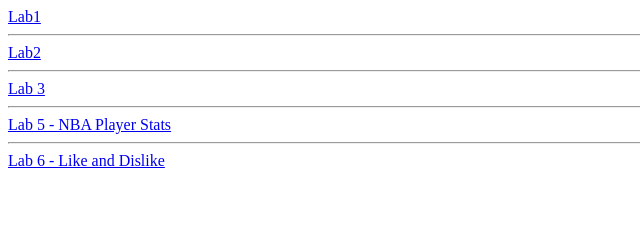
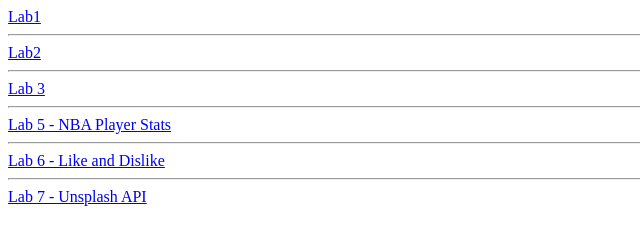
Before and after one commit to lama2005223-hash/cpit-405-lab-1, a plain HTML site: page Labs.html in a window 1280 px wide. Shown: the whole page, without its empty margins (0-640 px from the left). Drawn offline with Linux system fonts and the light colour scheme.

Commit message:
Update Labs.html

```diff
--- a/Labs.html
+++ b/Labs.html
@@ -18,5 +18,9 @@
 <hr>
 <a href="Lab6.html">Lab 6 - Like and Dislike</a>
 
+<hr>
+<a href="Lab7.html">Lab 7 - Unsplash API</a>
+
+
 </body>
 </html>
```
